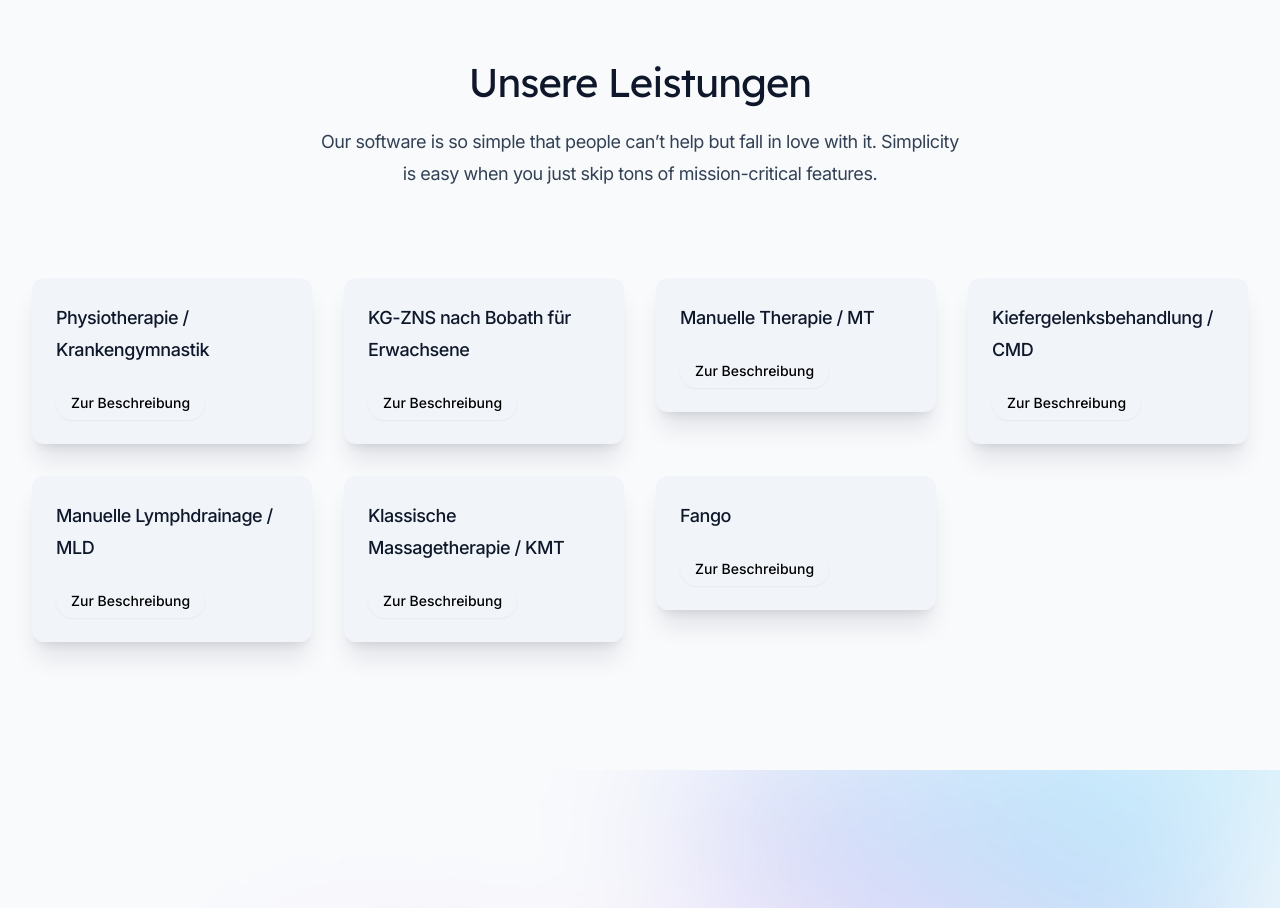
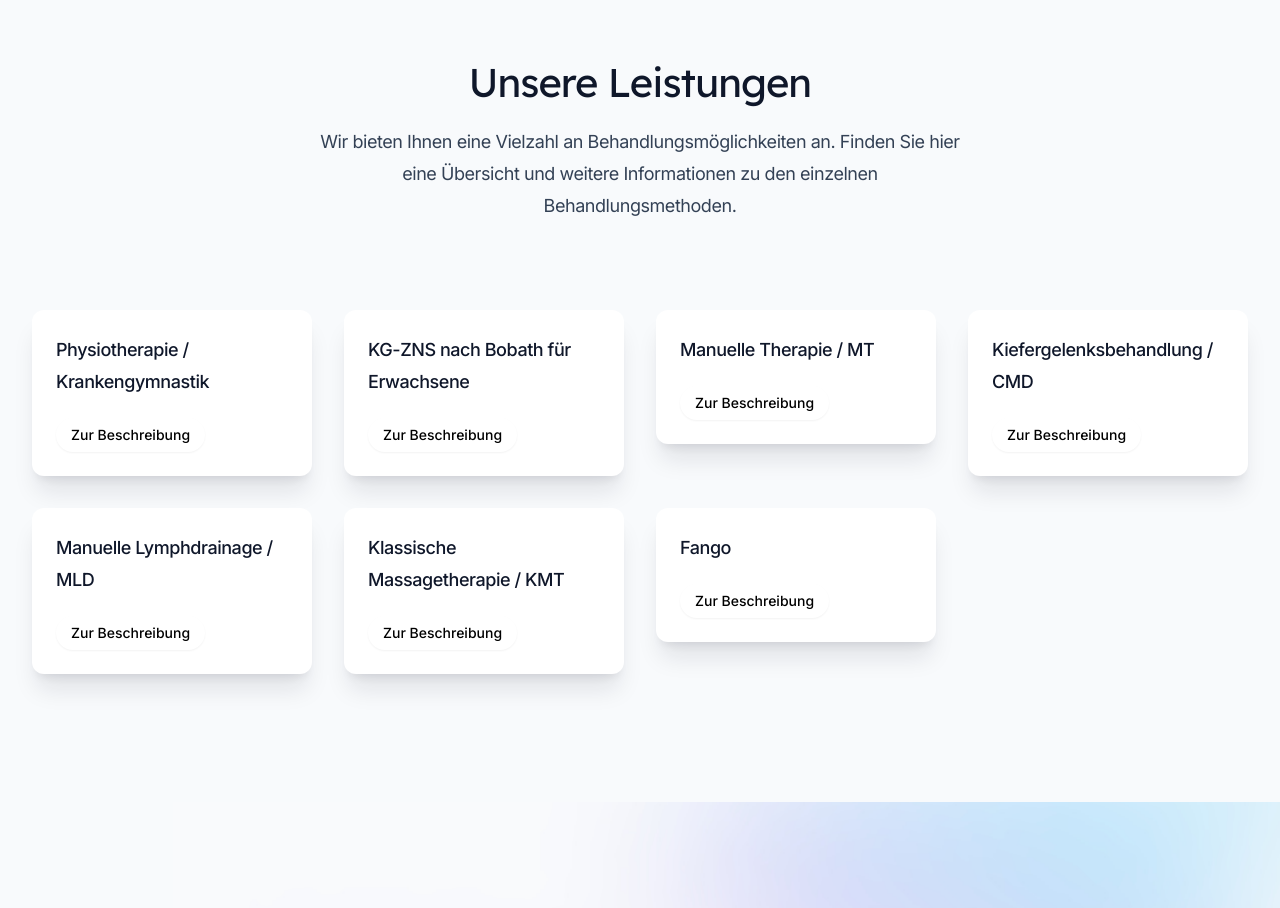
Before and after one commit to n2o/systemische-beratung-freund.de, a Next.js app: page / in a window 1280 px wide. Shown: the part 1220-2128 px from the top of the page. Built offline with nearby package versions, Linux system fonts and the light colour scheme.

Commit message:
Add animation  to leistungen

```diff
--- a/src/components/Leistungen.tsx
+++ b/src/components/Leistungen.tsx
@@ -1,7 +1,9 @@
 // import { Button } from "@/components/Button"
 import { Container } from "@/components/Container"
-import { motion } from "framer-motion"
+import { Transition } from "@headlessui/react"
+import { useInView } from "framer-motion"
 import dynamic from "next/dynamic"
+import { Fragment, useRef } from "react"
 const Button = dynamic(
   () => import("@/components/Button").then((module) => module.Button),
   {
@@ -26,7 +28,7 @@ const leistungen = [
     href: "/leistungen#manuelle-therapie",
   },
   {
-    heading: "Kiefergelenksbehandlung / CMD",
+    heading: "Kiefergelenks&shy;behandlung / CMD",
     description: "",
     href: "/leistungen#kiefergelenksbehandlung",
   },
@@ -49,21 +51,31 @@ const leistungen = [
 
 function Leistung({ leistung }) {
   const { heading, href } = leistung
+  const ref = useRef(null)
+
   return (
-    <motion.div
-      initial={{ opacity: 0 }}
-      whileInView={{ opacity: 1 }}
-      viewport={{ once: true }}
-    >
-      <div className="relative rounded-xl bg-slate-100 p-6 shadow-xl shadow-slate-900/10 transition duration-300 ease-in hover:shadow-2xl">
-        <p className="text-lg font-medium tracking-tight text-slate-900">
-          {heading}
-        </p>
-        <Button className="text-sm" variant="outline" href={href}>
-          Zur Beschreibung
-        </Button>
-      </div>
-    </motion.div>
+    <span ref={ref}>
+      <Transition
+        as={Fragment}
+        show={useInView(ref, { once: true })}
+        enter="transform transition duration-[400ms]"
+        enterFrom="opacity-0 scale-50"
+        enterTo="opacity-100 scale-100"
+        leave="transform duration-200 transition ease-in-out"
+        leaveFrom="opacity-100 scale-100 "
+        leaveTo="opacity-0 scale-95 "
+      >
+        <article className="relative rounded-xl bg-white p-6 shadow-xl shadow-slate-900/10 transition duration-300 ease-in hover:shadow-2xl">
+          <p
+            className="hyphens-manual whitespace-normal text-lg font-medium tracking-tight text-slate-900"
+            dangerouslySetInnerHTML={{ __html: heading }}
+          ></p>
+          <Button className="text-sm" variant="outline" href={href}>
+            Zur Beschreibung
+          </Button>
+        </article>
+      </Transition>
+    </span>
   )
 }
 
@@ -80,9 +92,9 @@ export function Leistungen() {
             Unsere Leistungen
           </h2>
           <p className="mt-4 text-lg tracking-tight text-slate-700">
-            Our software is so simple that people can’t help but fall in love
-            with it. Simplicity is easy when you just skip tons of
-            mission-critical features.
+            Wir bieten Ihnen eine Vielzahl an Behandlungsmöglichkeiten an.
+            Finden Sie hier eine Übersicht und weitere Informationen zu den
+            einzelnen Behandlungsmethoden.
           </p>
         </div>
         <div
--- a/src/styles/tailwind.css
+++ b/src/styles/tailwind.css
@@ -6,6 +6,18 @@
   min-height: 100%;
 }
 
+.hyphens-none {
+  hyphens: none;
+}
+
+.hyphens-manual {
+  hyphens: manual;
+}
+
+.hyphens-auto {
+  hyphens: auto;
+}
+
 @layer base {
   p {
     @apply pb-2;
```
